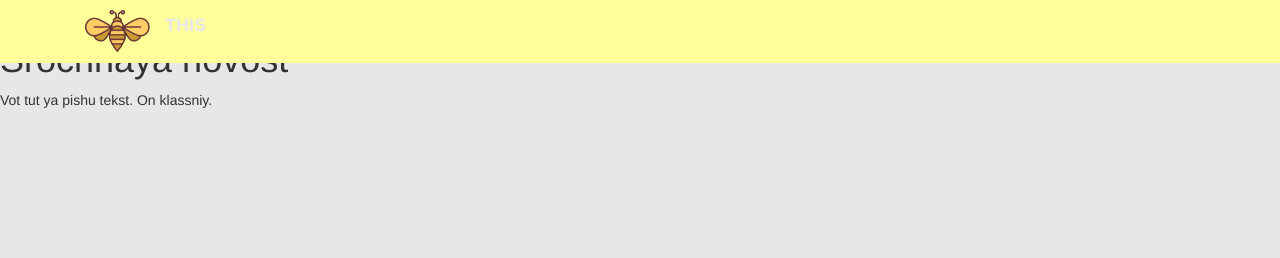
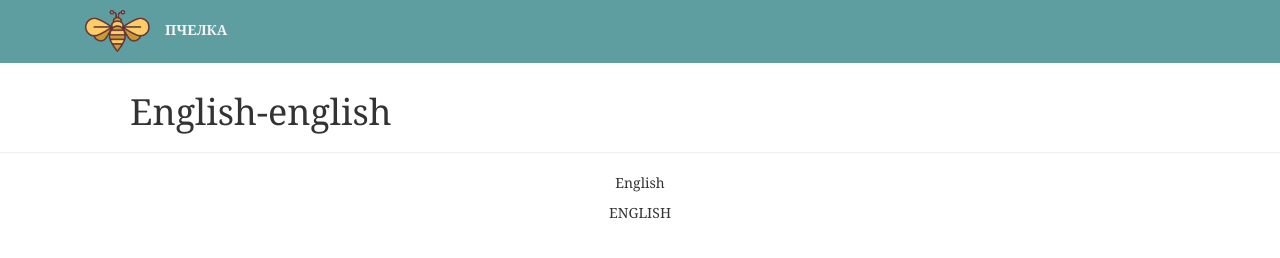
Before and after one commit to sashik353/Project, a plain HTML site: page index.html in a window 1280 px wide. Drawn offline with nearby package versions, Linux system fonts and the light colour scheme.

Commit message:
I'm changed colors for html page, added styles and changed value of text

```diff
--- a/index.html
+++ b/index.html
@@ -1,6 +1,5 @@
 <html>
 <!DOCTYPE html>
-<html lang="en"></html>
 <head>
 
   <link rel="stylesheet" href="https://maxcdn.bootstrapcdn.com/bootstrap/3.3.7/css/bootstrap.min.css" integrity="sha384-BVYiiSIFeK1dGmJRAkycuHAHRg32OmUcww7on3RYdg4Va+PmSTsz/K68vbdEjh4u" crossorigin="anonymous">
@@ -8,14 +7,17 @@
 <link rel="stylesheet" href="https://maxcdn.bootstrapcdn.com/bootstrap/3.3.7/css/bootstrap-theme.min.css" integrity="sha384-rHyoN1iRsVXV4nD0JutlnGaslCJuC7uwjduW9SVrLvRYooPp2bWYgmgJQIXwl/Sp" crossorigin="anonymous">
 
 <script src="https://maxcdn.bootstrapcdn.com/bootstrap/3.3.7/js/bootstrap.min.js" integrity="sha384-Tc5IQib027qvyjSMfHjOMaLkfuWVxZxUPnCJA7l2mCWNIpG9mGCD8wGNIcPD7Txa" crossorigin="anonymous"></script>
-<title>Shapochka</title>
+<title>Драстье</title>
 
 </head>
-<body <container style="background-color:#e7e7e7">>
-  <h1>Srochnaya novost</h1>
-<p>Vot tut ya pishu tekst. On klassniy.</p>
-
-<div class="navbar navbar-fixed-top" style="background-color:#ffff99" role="navigation">
+<hr/>
+<body style="font-family: Lucida Bright,Georgia,serif"><container style="background-color:#F5F5F5;margin-top:200px">
+  <hr/>
+  <h1 style="margin-top:50px;margin-left:130px" >English-english</h1>
+  <hr/>
+<p align="center">English</p>
+<p align="center">ENGLISH</p>
+<div class="navbar navbar-fixed-top" style="background-color:#5F9EA0" role="navigation">
       <div class="container">
         <img class="img-responsive col-md-1" src="images/bee.png" style="margin-top:10px;margin-bottom:10px">
         <div class="navbar-header">
@@ -27,7 +29,7 @@
             <span class="icon-bar"></span>
             <span class="icon-bar"></span>
           </button>
-          <a class="navbar-brand" style="font-weight:bold;color:#e7e7e7"  href="#"><b>THIS</b></a>
+          <a class="navbar brand" style="font-weight:bold;color:#F5F5F5;margin-top:50px" href="#"><b style="margin-top:50px">ПЧЕЛКА</b></a>
         </div>
         <div class="collapse navbar-collapse">
         </div>
```
